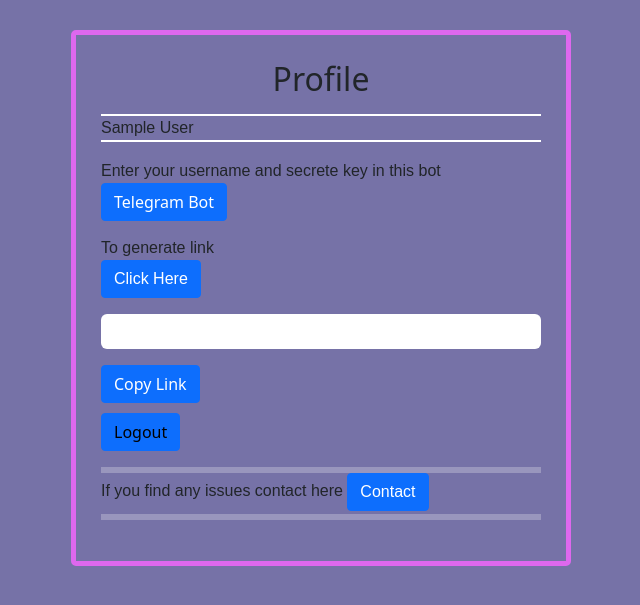
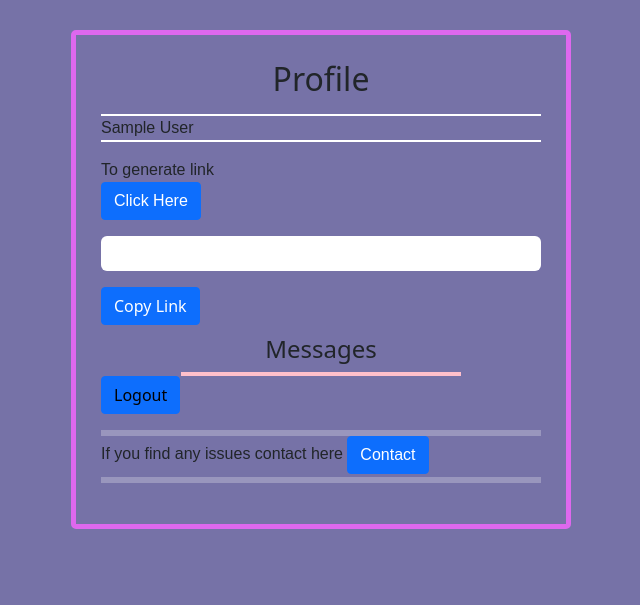
Before and after one commit to PAVANA809/leavemeamessage, a Flask app: page /profile in a window 1280 px wide. Shown: the top 605 px of the page, without its empty margins (319-959 px from the left). Run offline with Flask 2, Linux system fonts and the light colour scheme; the visitor is signed in with stand-in values (Sample User, id 1); a database or web service that is not in the repository returns one stand-in record (values such as "Sample title"); some libraries are stand-ins or nearby versions.

Commit message:
tlbot_removed

```diff
--- a/app.py
+++ b/app.py
@@ -1,7 +1,6 @@
 from flask import Flask, redirect, render_template, url_for, flash, session, jsonify
 from flask.globals import request
 from datetime import timedelta
-import lmam_bot as bot
 import crud
 import dotenv
 from dotenv import load_dotenv
@@ -16,7 +15,7 @@
 app.config['SECRET_KEY'] = SECRETE_KEY
 app.permanent_session_lifetime = timedelta(days=5)
 
-host_id = "192.168.1.104"
+host_id = "192.168.1.100"
 
 @app.route("/")
 def main():
@@ -26,13 +25,8 @@
 @app.route("/generate_link",methods=['GET','POST'])
 def generate_link():
     uname = session["user"]
-    x = crud.lmam["Users"].find({"Uname":uname},{"chat_id":1,"_id":0})
-    for i in x:
-        chat_id = i["chat_id"]
-    if chat_id:
-        link = "https://leavemeamessage.herokuapp.com/message/"+uname
-        return jsonify({ "status":"ok","link" : link})
-    return jsonify({"status":"error","msg": "Telegram bot is not authenticated"})
+    link = "https://leavemeamessage.herokuapp.com/message/"+uname
+    return jsonify({ "status":"ok","link" : link})
 
 @app.route("/message/<username>")
 def home(username):
@@ -48,17 +42,7 @@
 def send(username):
     data = request.get_json(force=True)
     msg = data["msg"]
-
-    x = crud.lmam["Users"].find({"Uname":username},{"chat_id":1,"_id":0})
-    for i in x:
-        chat_id = i["chat_id"]
-    bot.sendmessage(chat_id,str(msg))
-
-    dat = {
-        "To": username,
-        "Msg": data["msg"]
-    }
-    crud.message_insert("messages",dat)
+    crud.lmam['messages'].update_one({'To':username},{'$push':{'Msg':msg}})
     return redirect(url_for('end'))
 
 
@@ -72,11 +56,10 @@
             return jsonify({"Status":"Error","msg":"Username Already Exist!"})
         dat = {
             "Uname": data["Uname"],
-            "Password": data["Password"],
-            "Skey": data["Skey"],
-            "chat_id":""
+            "Password": data["Password"]
         }
         crud.user_insert("Users",dat)
+        crud.lmam['messages'].insert_one({'To': data['Uname'], 'Msg': []})
         return redirect(url_for('login'))
     elif "user" in session:
         return redirect(url_for("login"))
@@ -112,7 +95,15 @@
 def profile():
     if "user" in session:
         user = session["user"]
-        return render_template("profile.html",user=user)
+        msgs = crud.lmam['messages'].find({'To': user}, {'_id': 0, 'Msg': 1})
+        x = list()
+        for i in msgs:
+            x = i
+        profile_data = {
+            "user":user,
+            "msg_list":x['Msg']
+        }
+        return render_template("profile.html",user=profile_data)
     return redirect(url_for("login"))
 
 if __name__ == "__main__":
--- a/crud.py
+++ b/crud.py
@@ -5,10 +5,12 @@
 from dotenv import load_dotenv
 import os
 
+from pymongo.mongo_client import MongoClient
+
 load_dotenv()
 
 MONGODB_CONNECT = os.getenv("MONGODB_CONNECT")
-# LOCALDB = os.getenv("LOCALDB")
+LOCALDB = os.getenv("LOCALDB")
 
 mongoclient = pymongo.MongoClient(MONGODB_CONNECT)
 
--- a/static/script.js
+++ b/static/script.js
@@ -37,19 +37,7 @@
     return
   }
 }
-var skeyflag = 0
-function skeycheck() {
-  x = $("#s_key").val();
-  if (x.split(" ").length === 1) {
-     $("#skeyerror").html("");
-     skeyflag = 1;
-     return
-  } else{
-    $("#skeyerror").html("Do not include spaces in your secrete key");
-    skeyflag = 0;
-    return
-  }
-}
+
 
 var flag1 = 0
 var flag2 = 0
@@ -84,8 +72,8 @@
         alert("Enter password properly")
         return
     }
-    if(skeyflag === 0 || nameflag === 0) {
-      alert("Enter username and secrete key properly");
+    if(nameflag === 0) {
+      alert("Enter username properly");
       return;
     }
     var uname = ""
@@ -94,16 +82,9 @@
       alert("Enter username")
       return
     }
-    var s = ""
-    s = $("#s_key").val()
-    if (s === "") {
-      alert("Enter secrete key");
-      return;
-    }
     data = {
       "Uname": $("#uname").val(),
-      "Password": $("#password").val(),
-      "Skey": $("#s_key").val()
+      "Password": $("#password").val()
     }
     fetch("/register", {
       method: "POST",
--- a/static/style.css
+++ b/static/style.css
@@ -22,3 +22,15 @@
 p{
     font-family: Arial, Helvetica, sans-serif;
 }
+
+#msglist{
+    background-color: aliceblue;
+    border: 2px solid pink;
+    max-width: 280px;
+    margin: 0 auto;
+    max-height: 250px;
+    overflow-x: scroll
+}
+#msglist p{
+    margin-bottom: 4px;
+}
--- a/templates/main.html
+++ b/templates/main.html
@@ -4,7 +4,6 @@
 {% block content %}
 <h5>Leave Me A Message</h5>
 <p>You can write or receive messages from your friends anonymously</p>
-<p>You will get those anonymous messages in a telegram bot</p>
 <p>If you want to try this</p>
 <button type="button" class="btn btn-primary"><a href="/register">Click Here</a></button>
 {% endblock %}
--- a/templates/profile.html
+++ b/templates/profile.html
@@ -4,13 +4,17 @@
 {% block content %}
 <center><h2 class="mb-3">Profile</h2></center>
 <p style="border-bottom: 2px solid white;
-    border-top: 2px solid white;">{{user}}</p>
+    border-top: 2px solid white;">{{user['user']}}</p>
 
-<p style="display: inline;">Enter your username and secrete key in this bot</p>
-<a style="" class="btn btn-primary" href="https://t.me/Leave_me_a_message_bot">Telegram Bot</a>
-<p id="msg" style="margin-top: 15px; margin-bottom: 0px;"></p>
 <p>To generate link <br> <button type="button" class="btn btn-primary" onclick="generate_link()">Click Here</button></p>
 <p id="link" style="background-color: white; border-radius: 6px;overflow-y: scroll;height: 35px;"></p>
 <button id="copy" style="display: inline; margin-bottom: 10px;" class="btn btn-primary" type="button" onclick="copyToClipboard('#link')">Copy Link</button><br>
+<center><h4>Messages</h4></center>
+<center id="msglist">
+    {%for i in user['msg_list']%}
+    <p style="border-bottom: 2px solid black;">{{i}}</p>
+    {% endfor %}
+</center>
+
 <button type="button" class="btn btn-primary"><a href="/logout">Logout</a></button>
 {% endblock %}
```
Also changed, not shown: lmam_bot.py (deleted, +0 -13 lines), templates/register.html (+0 -7 lines).
